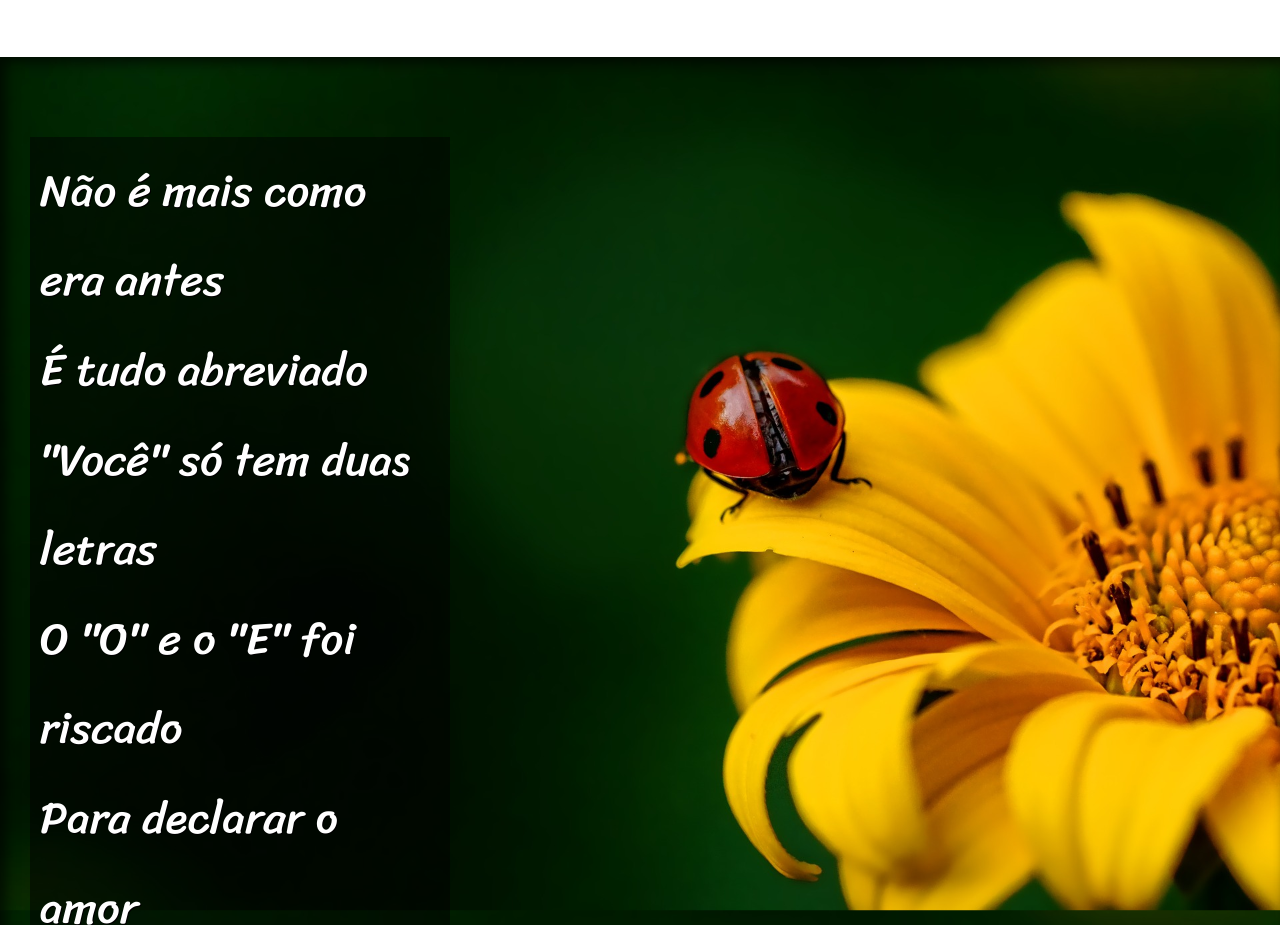
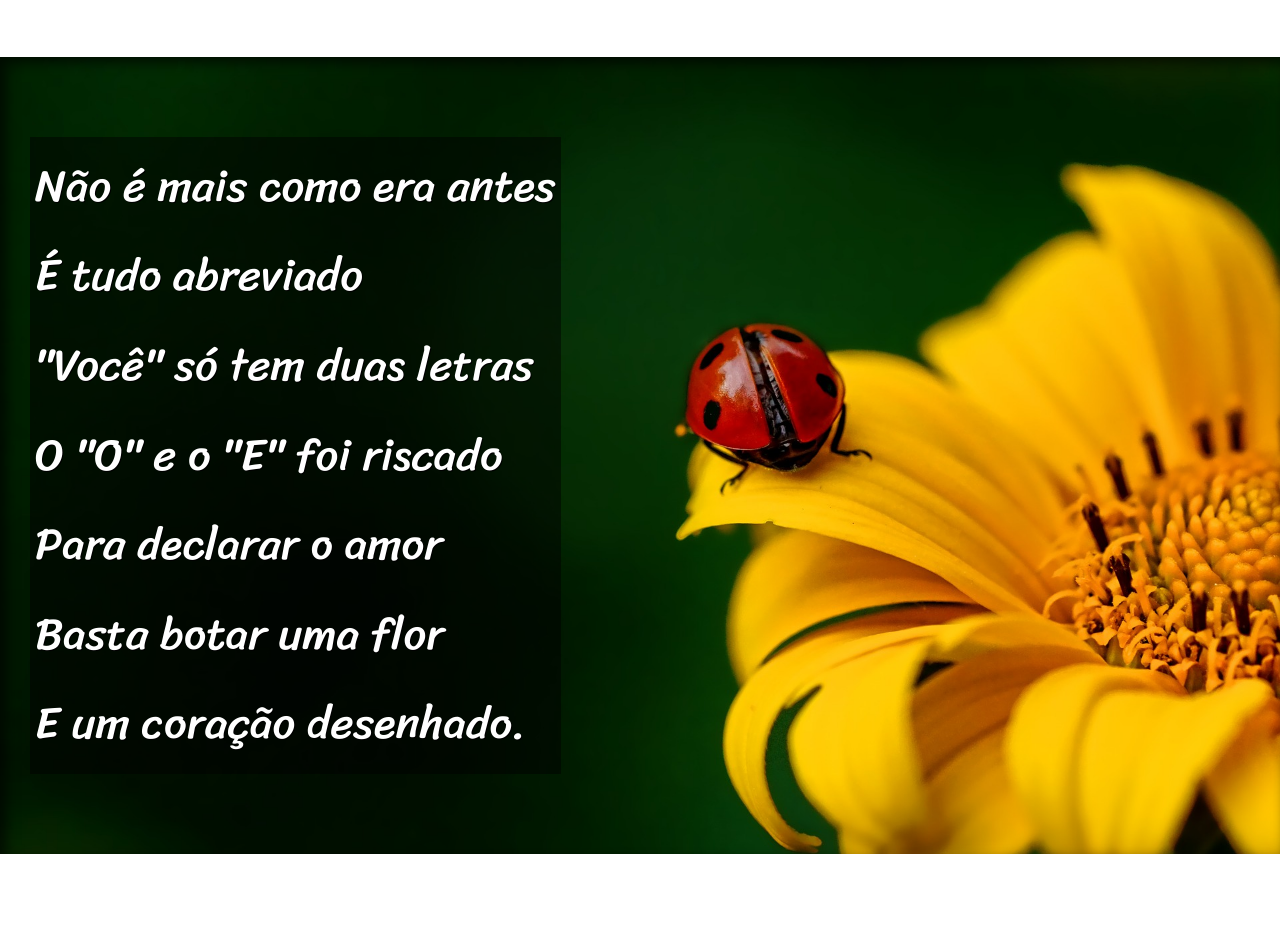
Before and after one commit to luizkichimoto/projeto-cordel, a plain HTML site: page index.html in a window 1280 px wide. Shown: the part 1080-2005 px from the top of the page. Drawn offline with Linux system fonts and the light colour scheme.

Commit message:
atualizei o projeto

```diff
--- a/estilo/style.css
+++ b/estilo/style.css
@@ -76,10 +76,9 @@ section.imagem{
 }
 
 section.imagem > p{
-    width: 400px;
+    display: inline-block;
+    padding: 5px;
     background-color: rgba(0, 0, 0, 0.493);
-    display: inline-block;
-    padding: 10px;
     text-shadow: 1px 1px 0px black;
 }
 
@@ -90,7 +89,6 @@ section#img01{
 
 section#img02{
     background-image: url(../imagens/background002.jpg);
-
 }
 
 footer{
```
Also changed, not shown: cordel-moderno.txt (added).
